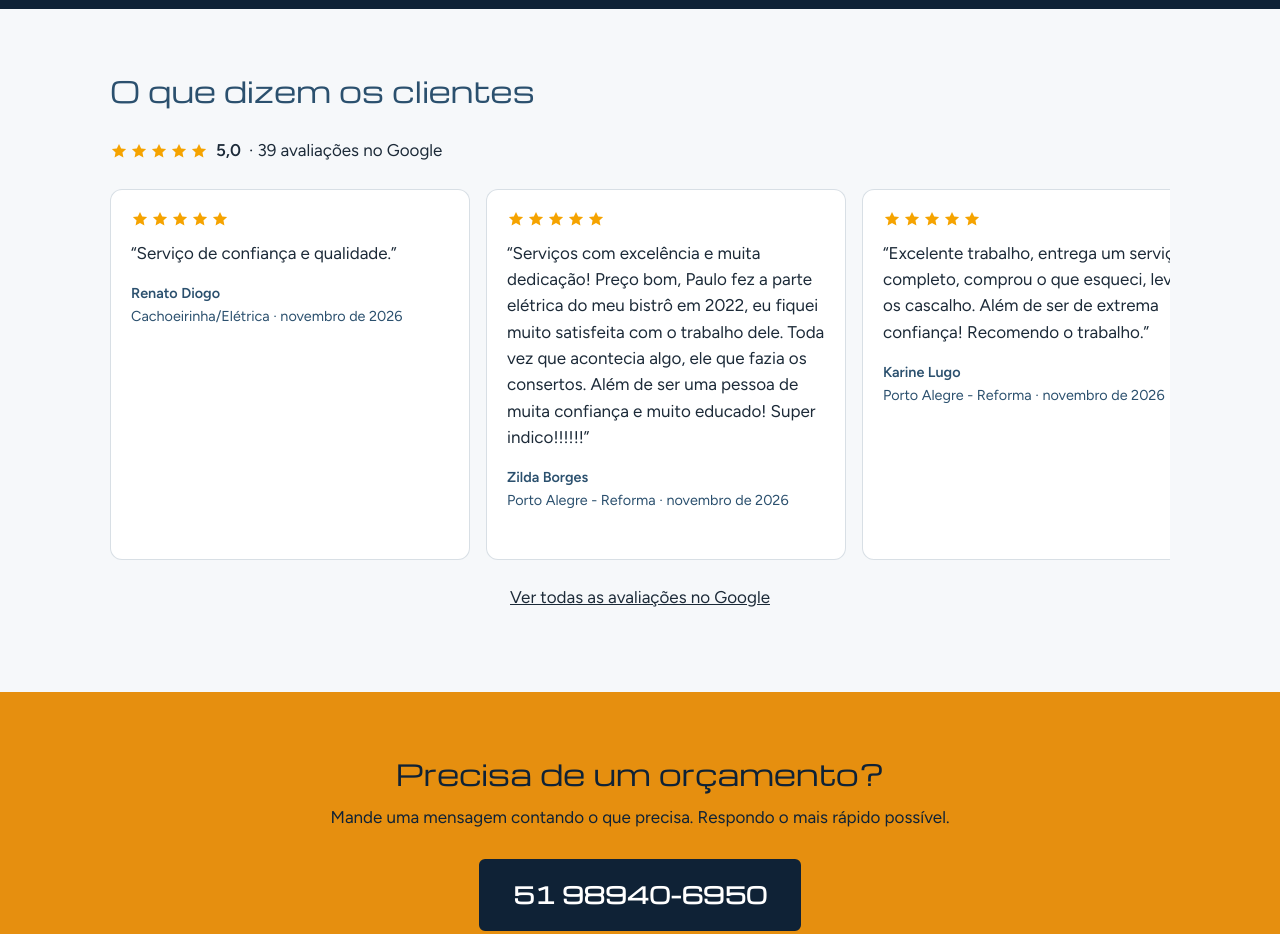
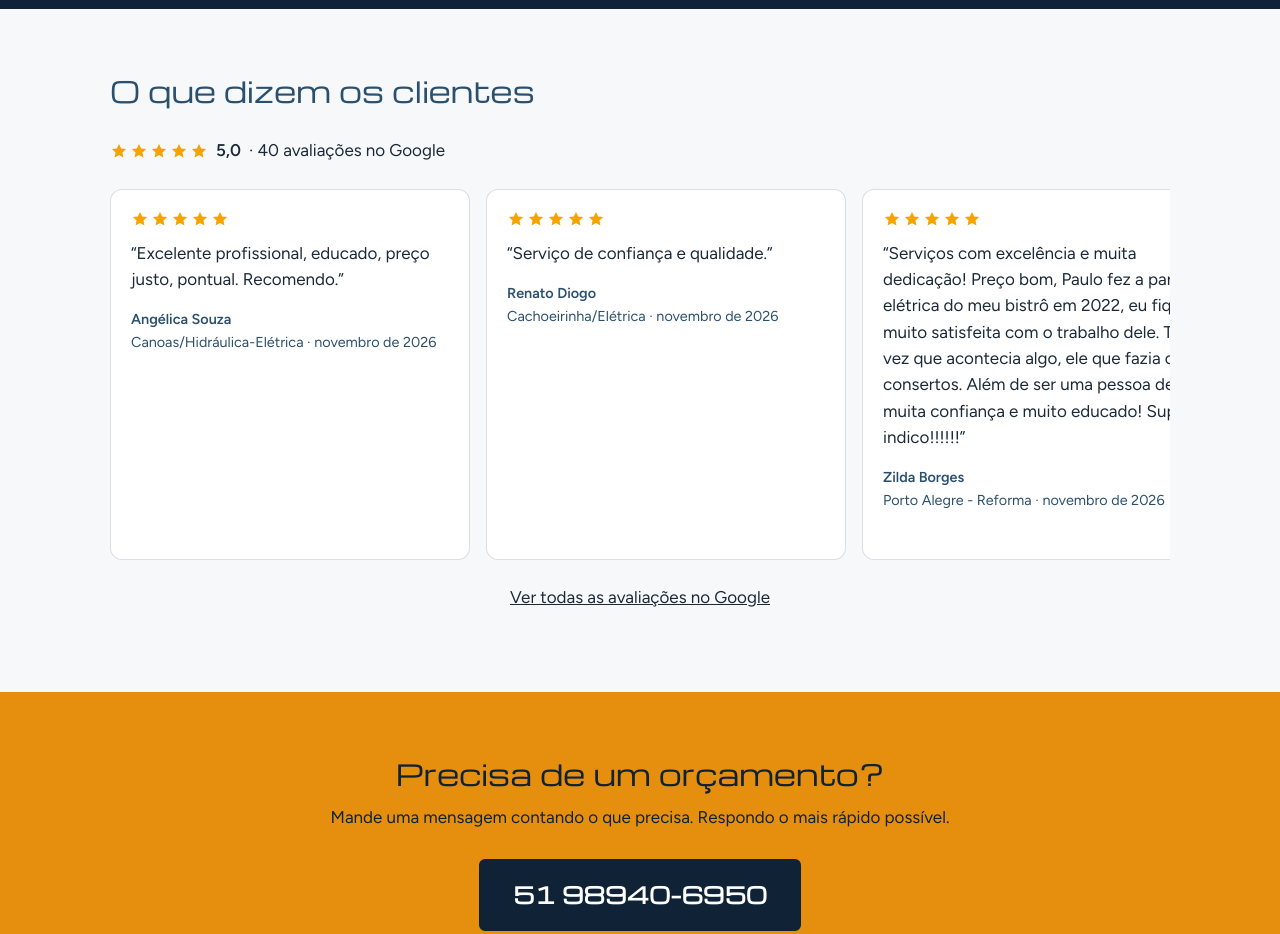
Before and after one commit to PauloFOJr/PJ-Manutencao-Landing-page, a plain HTML site: page index.html in a window 1280 px wide. Shown: the part 2260-3194 px from the top of the page. Drawn offline with nearby package versions, Linux system fonts and the light colour scheme.

Commit message:
Novo depoimento: Angélica Souza

```diff
--- a/index.html
+++ b/index.html
@@ -233,10 +233,15 @@
           <section class="secao" id="depoimentos">
       <h2>O que dizem os clientes</h2>
       <!-- REVIEWS:SUMMARY -->
-<p class="depoimentos__resumo"><span class="depoimento__estrelas" role="img" aria-label="Nota 5,0 de 5"><svg viewBox="0 0 24 24" aria-hidden="true"><path d="M12 2.5l2.9 6.1 6.6.8-4.9 4.6 1.3 6.6L12 17.3 6.1 20.6l1.3-6.6L2.5 9.4l6.6-.8z"/></svg><svg viewBox="0 0 24 24" aria-hidden="true"><path d="M12 2.5l2.9 6.1 6.6.8-4.9 4.6 1.3 6.6L12 17.3 6.1 20.6l1.3-6.6L2.5 9.4l6.6-.8z"/></svg><svg viewBox="0 0 24 24" aria-hidden="true"><path d="M12 2.5l2.9 6.1 6.6.8-4.9 4.6 1.3 6.6L12 17.3 6.1 20.6l1.3-6.6L2.5 9.4l6.6-.8z"/></svg><svg viewBox="0 0 24 24" aria-hidden="true"><path d="M12 2.5l2.9 6.1 6.6.8-4.9 4.6 1.3 6.6L12 17.3 6.1 20.6l1.3-6.6L2.5 9.4l6.6-.8z"/></svg><svg viewBox="0 0 24 24" aria-hidden="true"><path d="M12 2.5l2.9 6.1 6.6.8-4.9 4.6 1.3 6.6L12 17.3 6.1 20.6l1.3-6.6L2.5 9.4l6.6-.8z"/></svg></span><strong>5,0</strong><span>· 39 avaliações no Google</span></p>
+<p class="depoimentos__resumo"><span class="depoimento__estrelas" role="img" aria-label="Nota 5,0 de 5"><svg viewBox="0 0 24 24" aria-hidden="true"><path d="M12 2.5l2.9 6.1 6.6.8-4.9 4.6 1.3 6.6L12 17.3 6.1 20.6l1.3-6.6L2.5 9.4l6.6-.8z"/></svg><svg viewBox="0 0 24 24" aria-hidden="true"><path d="M12 2.5l2.9 6.1 6.6.8-4.9 4.6 1.3 6.6L12 17.3 6.1 20.6l1.3-6.6L2.5 9.4l6.6-.8z"/></svg><svg viewBox="0 0 24 24" aria-hidden="true"><path d="M12 2.5l2.9 6.1 6.6.8-4.9 4.6 1.3 6.6L12 17.3 6.1 20.6l1.3-6.6L2.5 9.4l6.6-.8z"/></svg><svg viewBox="0 0 24 24" aria-hidden="true"><path d="M12 2.5l2.9 6.1 6.6.8-4.9 4.6 1.3 6.6L12 17.3 6.1 20.6l1.3-6.6L2.5 9.4l6.6-.8z"/></svg><svg viewBox="0 0 24 24" aria-hidden="true"><path d="M12 2.5l2.9 6.1 6.6.8-4.9 4.6 1.3 6.6L12 17.3 6.1 20.6l1.3-6.6L2.5 9.4l6.6-.8z"/></svg></span><strong>5,0</strong><span>· 40 avaliações no Google</span></p>
 <!-- /REVIEWS:SUMMARY -->
       <ul class="depoimentos" tabindex="0" aria-label="Depoimentos de clientes. Role para o lado para ver todos.">
         <!-- REVIEWS:CARDS -->
+<li class="depoimento">
+  <div class="depoimento__estrelas" role="img" aria-label="5 de 5 estrelas"><svg viewBox="0 0 24 24" aria-hidden="true"><path d="M12 2.5l2.9 6.1 6.6.8-4.9 4.6 1.3 6.6L12 17.3 6.1 20.6l1.3-6.6L2.5 9.4l6.6-.8z"/></svg><svg viewBox="0 0 24 24" aria-hidden="true"><path d="M12 2.5l2.9 6.1 6.6.8-4.9 4.6 1.3 6.6L12 17.3 6.1 20.6l1.3-6.6L2.5 9.4l6.6-.8z"/></svg><svg viewBox="0 0 24 24" aria-hidden="true"><path d="M12 2.5l2.9 6.1 6.6.8-4.9 4.6 1.3 6.6L12 17.3 6.1 20.6l1.3-6.6L2.5 9.4l6.6-.8z"/></svg><svg viewBox="0 0 24 24" aria-hidden="true"><path d="M12 2.5l2.9 6.1 6.6.8-4.9 4.6 1.3 6.6L12 17.3 6.1 20.6l1.3-6.6L2.5 9.4l6.6-.8z"/></svg><svg viewBox="0 0 24 24" aria-hidden="true"><path d="M12 2.5l2.9 6.1 6.6.8-4.9 4.6 1.3 6.6L12 17.3 6.1 20.6l1.3-6.6L2.5 9.4l6.6-.8z"/></svg></div>
+  <blockquote>“Excelente profissional, educado, preço justo, pontual. Recomendo.”</blockquote>
+  <p class="depoimento__autor"><strong>Angélica Souza</strong><br>Canoas/Hidráulica-Elétrica · novembro de 2026</p>
+</li>
 <li class="depoimento">
   <div class="depoimento__estrelas" role="img" aria-label="5 de 5 estrelas"><svg viewBox="0 0 24 24" aria-hidden="true"><path d="M12 2.5l2.9 6.1 6.6.8-4.9 4.6 1.3 6.6L12 17.3 6.1 20.6l1.3-6.6L2.5 9.4l6.6-.8z"/></svg><svg viewBox="0 0 24 24" aria-hidden="true"><path d="M12 2.5l2.9 6.1 6.6.8-4.9 4.6 1.3 6.6L12 17.3 6.1 20.6l1.3-6.6L2.5 9.4l6.6-.8z"/></svg><svg viewBox="0 0 24 24" aria-hidden="true"><path d="M12 2.5l2.9 6.1 6.6.8-4.9 4.6 1.3 6.6L12 17.3 6.1 20.6l1.3-6.6L2.5 9.4l6.6-.8z"/></svg><svg viewBox="0 0 24 24" aria-hidden="true"><path d="M12 2.5l2.9 6.1 6.6.8-4.9 4.6 1.3 6.6L12 17.3 6.1 20.6l1.3-6.6L2.5 9.4l6.6-.8z"/></svg><svg viewBox="0 0 24 24" aria-hidden="true"><path d="M12 2.5l2.9 6.1 6.6.8-4.9 4.6 1.3 6.6L12 17.3 6.1 20.6l1.3-6.6L2.5 9.4l6.6-.8z"/></svg></div>
   <blockquote>“Serviço de confiança e qualidade.”</blockquote>
```
Also changed, not shown: js/reviews.json (+9 -0 lines).
